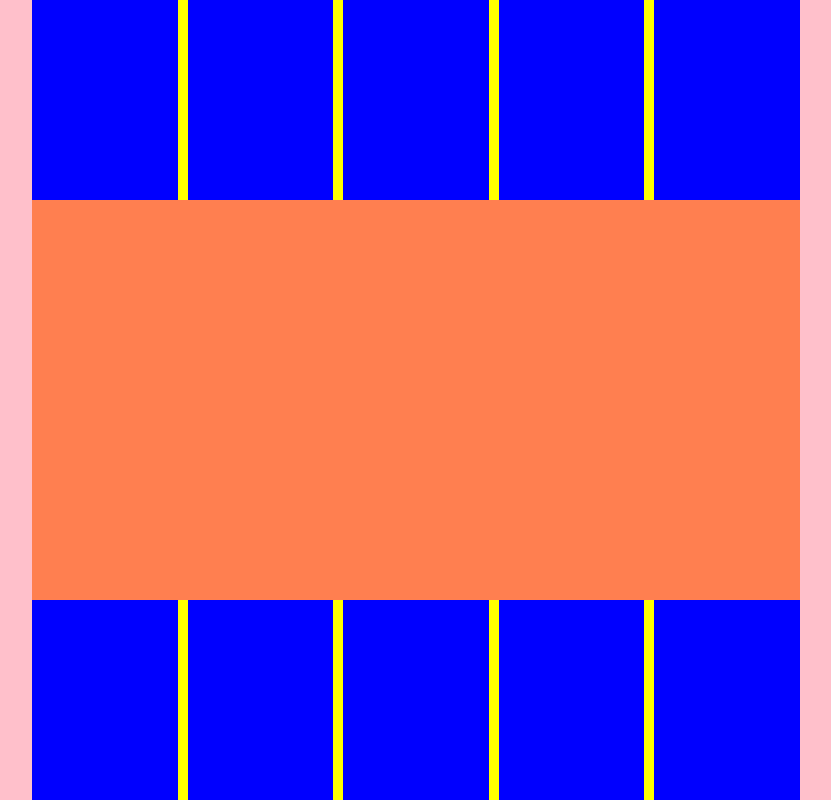
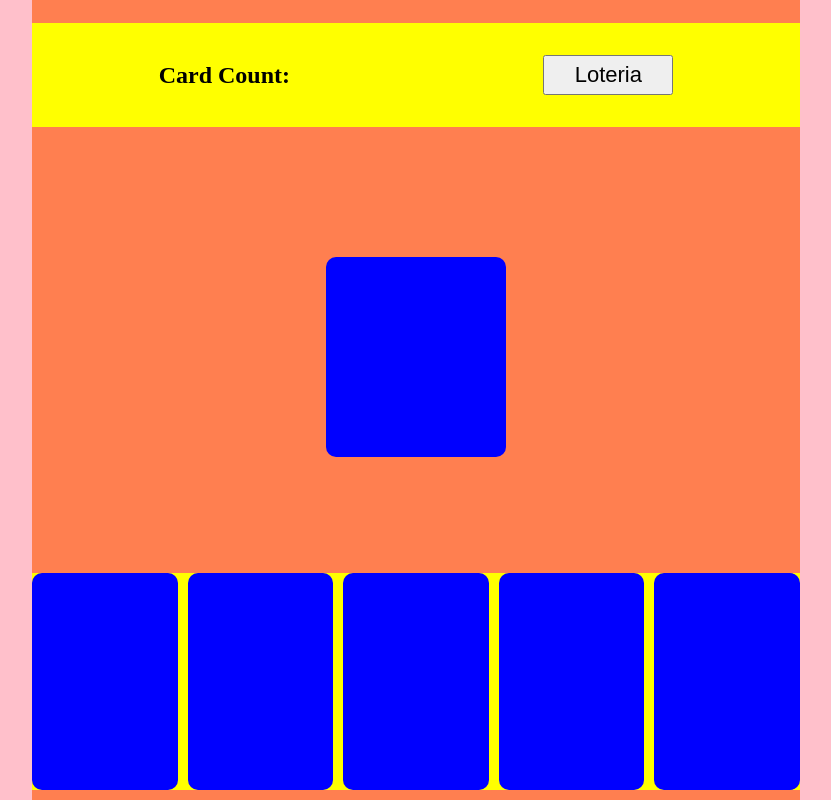
Before and after one commit to mr-funtor/Mexican-Game, a plain HTML site: page index.html in a window 1280 px wide. Shown: the whole page, without its empty margins (224-1055 px from the left). Drawn offline with Linux system fonts and the light colour scheme.

Commit message:
replaced the second player area with a game play area, and added card to the playing table

```diff
--- a/css/main.css
+++ b/css/main.css
@@ -21,10 +21,32 @@ main{
 	width:60%;
 	height: 100%;
 	margin:auto;
+	padding: 10px 0px;
+	display:grid;
+	grid-template-rows: 0.6fr 2fr 1fr;
 
-	display:grid;
-	grid-template-rows: 1fr 2fr 1fr;
+}
 
+#game-play-panel{
+	background:yellow;
+	height: 80%;
+	margin:auto;
+	width:100%;
+	display: flex;
+	justify-content:space-around;
+	align-items:center;
+}
+
+#game-play-panel>button{
+	width:130px;
+	height: 40px;
+	font-size: 22px;
+}
+
+#card-table{
+	display:flex;
+	justify-content:center;
+	align-items:center;
 }
 
 #second-player,
@@ -41,4 +63,32 @@ main{
 	background:blue;
 	height:100%;
 	width:100%;
+	border:none;
+	border-radius:10px;
+	overflow:hidden;
 }
+
+.playing-card-table{
+	background:blue;
+	height: 200px;
+	width:180px;
+
+	border:none;
+	border-radius:10px;
+	overflow:hidden;
+}
+
+
+@media(max-width:1000px){
+	#playing-area{
+		width:80%;
+		height: 100%;
+	}
+}
+
+@media(max-width:700px){
+	#playing-area{
+		width:100%;
+		height: 100%;
+	}
+}
--- a/index.html
+++ b/index.html
@@ -12,8 +12,23 @@
 <body>
 	<main>
 		<div id="playing-area">
-			<section id="second-player">
+			<section id="game-play-panel">
+				<h1>Card Count: </h1>
+				<button >Loteria</button>
+			</section>
+
+			<section id="card-table">
+				<article class="playing-card-table" draggable="true">
+
+				</article>
+			</section>
+
+			<section id="first-player">
 				<article class="playing-card" draggable="true">
+
+				</article>
+
+				<article class="playing-card"draggable="true">
 
 				</article>
 
@@ -21,41 +36,11 @@
 
 				</article>
 
-				<article class="playing-card" draggable="true">
+				<article class="playing-card"draggable="true">
 
 				</article>
 
-				<article class="playing-card">
-
-				</article>
-
-				<article class="playing-card">
-
-				</article>
-			</section>
-
-			<section id="card-table">
-
-			</section>
-
-			<section id="first-player">
-				<article class="playing-card">
-
-				</article>
-
-				<article class="playing-card">
-
-				</article>
-
-				<article class="playing-card">
-
-				</article>
-
-				<article class="playing-card">
-
-				</article>
-
-				<article class="playing-card">
+				<article class="playing-card" draggable="true">
 
 				</article>
 			</section>
```
Also changed, not shown: 2 other files.
